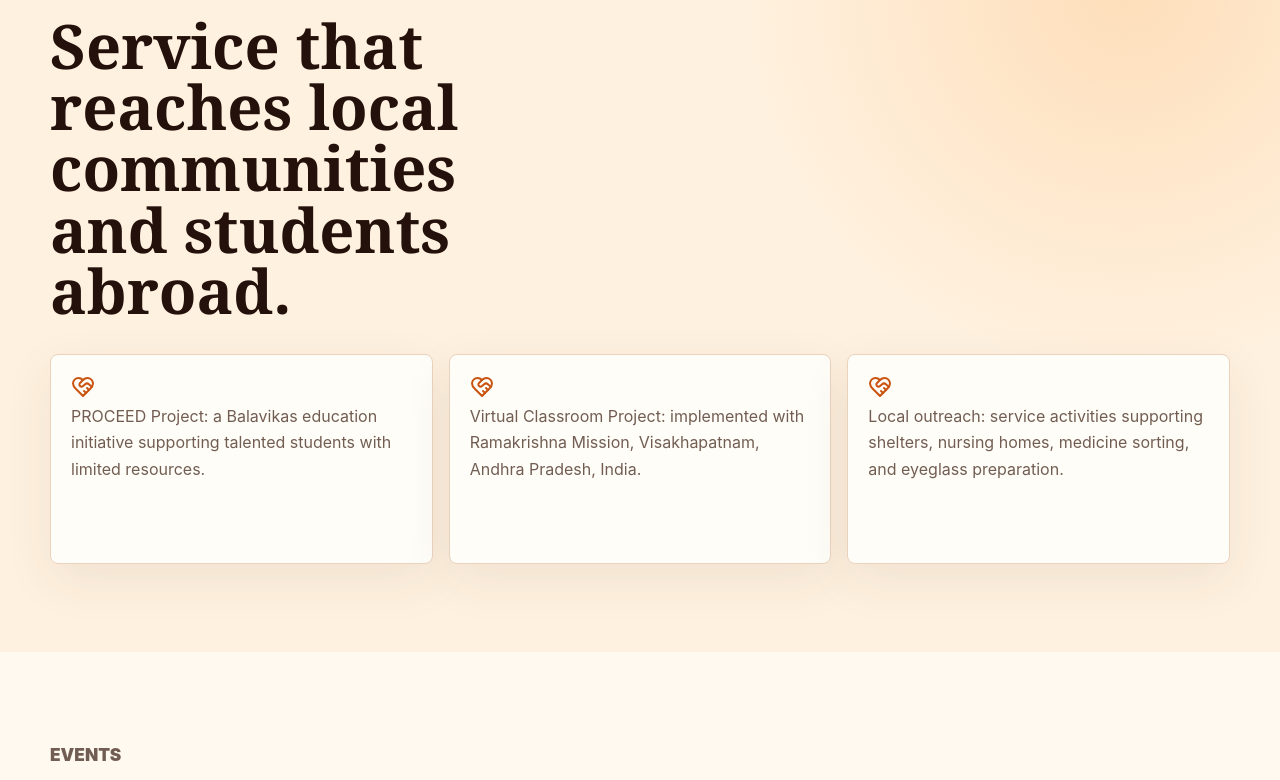
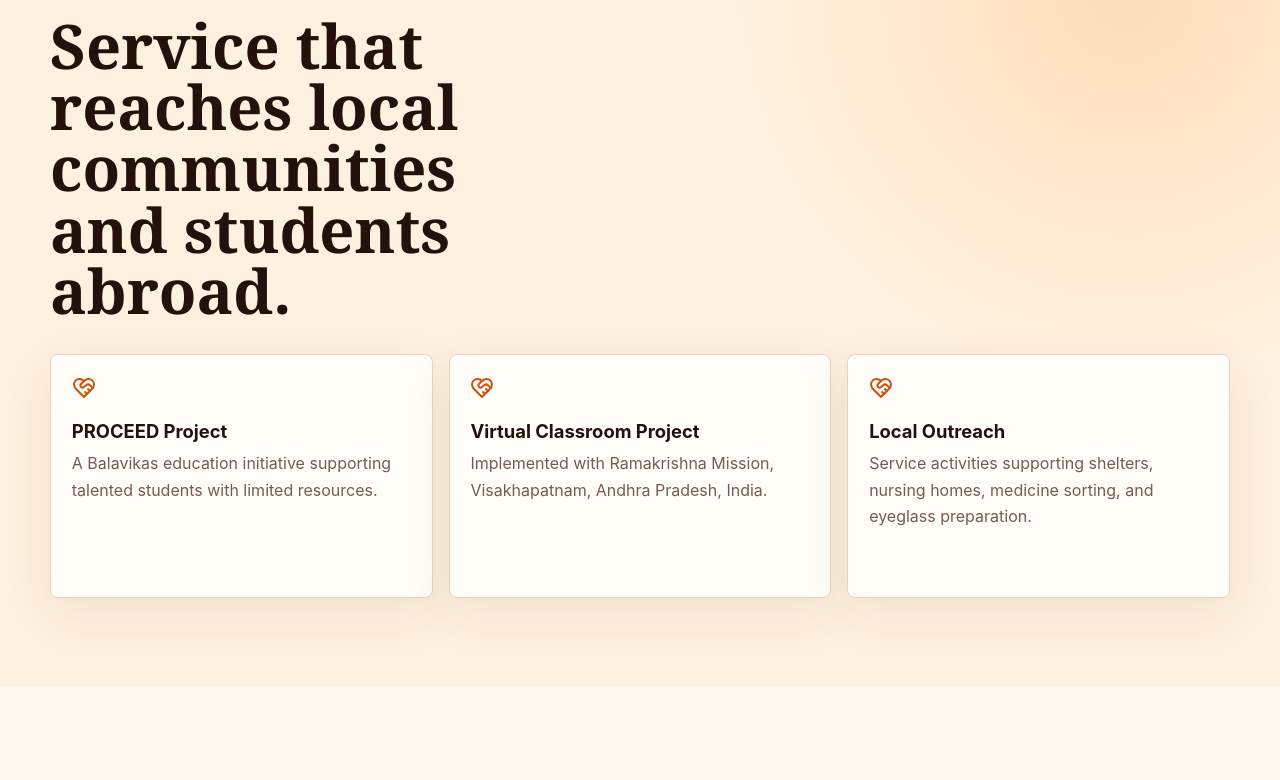
Before and after one commit to duddellasiri/balavikas-website-modern, a React (Vite) app: page / in a window 1280 px wide. Shown: the part 2819-3599 px from the top of the page. Built offline with nearby package versions, Linux system fonts and the light colour scheme.

Commit message:
Match project cards to program cards

```diff
--- a/src/main.tsx
+++ b/src/main.tsx
@@ -54,9 +54,18 @@ const programs = [
 ];
 
 const projects = [
-  "PROCEED Project: a Balavikas education initiative supporting talented students with limited resources.",
-  "Virtual Classroom Project: implemented with Ramakrishna Mission, Visakhapatnam, Andhra Pradesh, India.",
-  "Local outreach: service activities supporting shelters, nursing homes, medicine sorting, and eyeglass preparation.",
+  {
+    title: "PROCEED Project",
+    text: "A Balavikas education initiative supporting talented students with limited resources.",
+  },
+  {
+    title: "Virtual Classroom Project",
+    text: "Implemented with Ramakrishna Mission, Visakhapatnam, Andhra Pradesh, India.",
+  },
+  {
+    title: "Local Outreach",
+    text: "Service activities supporting shelters, nursing homes, medicine sorting, and eyeglass preparation.",
+  },
 ];
 
 function App() {
@@ -207,9 +216,10 @@ function App() {
         </div>
         <div className="project-list">
           {projects.map((project) => (
-            <article key={project}>
+            <article key={project.title}>
               <HeartHandshake size={24} />
-              <p>{project}</p>
+              <h3>{project.title}</h3>
+              <p>{project.text}</p>
             </article>
           ))}
         </div>
--- a/src/styles.css
+++ b/src/styles.css
@@ -361,9 +361,15 @@ footer p {
   box-shadow: 0 16px 50px rgba(63, 54, 36, 0.08);
 }
 
-.program-card {
+.program-card,
+.project-list article {
   min-height: 244px;
   padding: 1.3rem;
+}
+
+.program-card h3,
+.project-list h3 {
+  margin-top: 1rem;
 }
 
 .program-card p,
@@ -411,11 +417,6 @@ footer p {
   display: grid;
   grid-template-columns: repeat(3, minmax(0, 1fr));
   gap: 1rem;
-}
-
-.project-list article {
-  min-height: 210px;
-  padding: 1.25rem;
 }
 
 .events {
```
